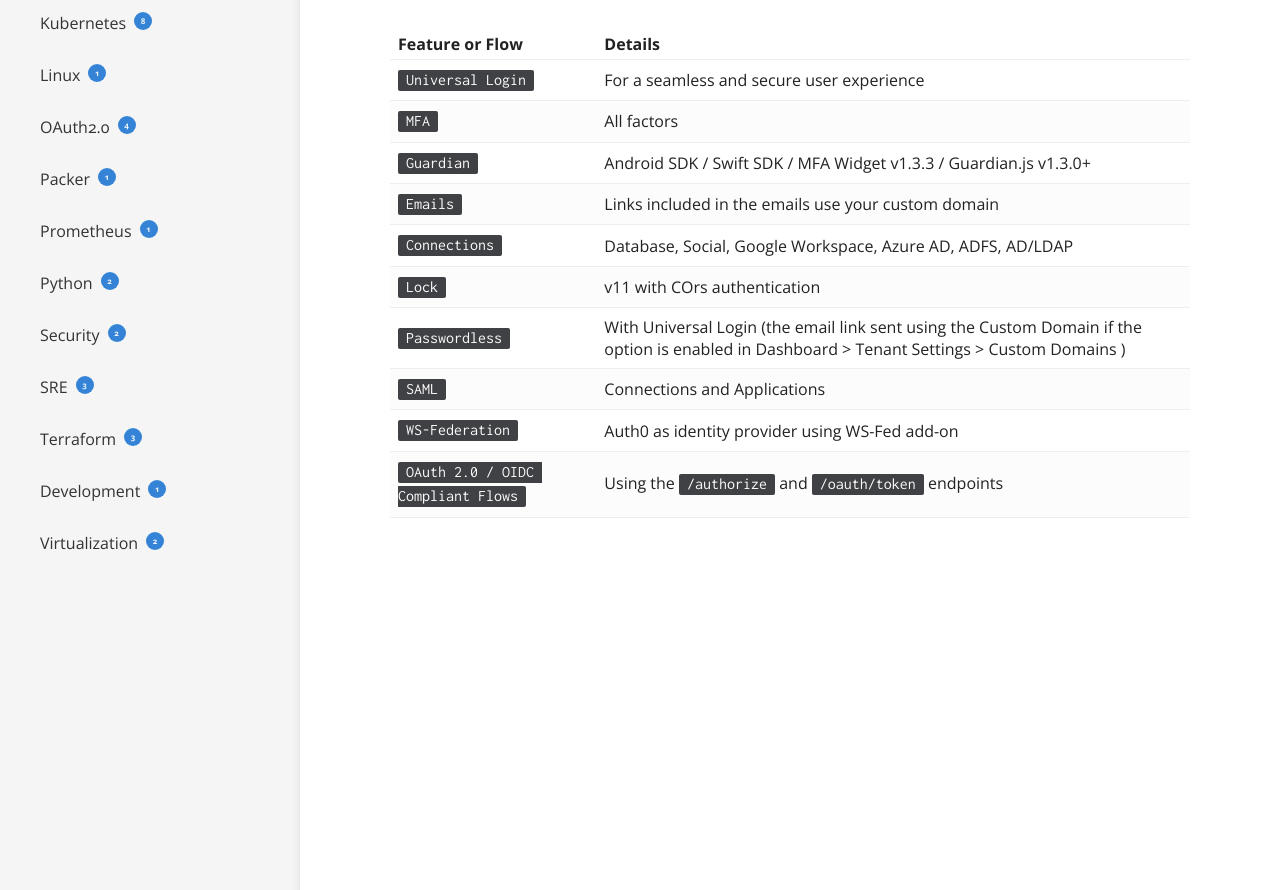
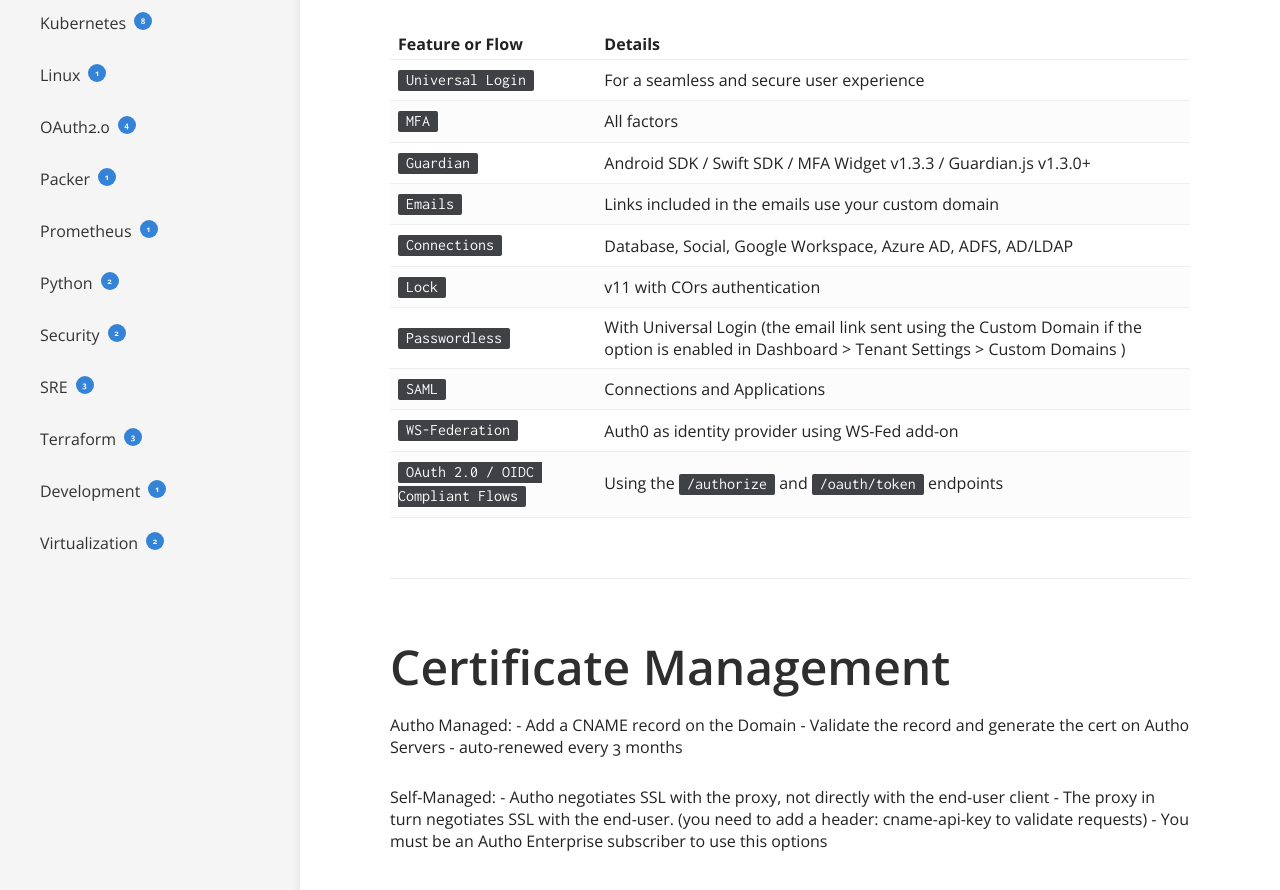
Before and after one commit to TABurrows/taburrows.github.io, a Jekyll site: the page built from _docs/Auth0/custom-domains.md, in a window 1280 px wide and 900 px high, scrolled down 1363 px. Shown: the top 890 px of the window. Built offline with Jekyll 4.4.1, drawn with Linux system fonts in a browser that asks for light colours.

Commit message:
Updated Auth0 Notes

```diff
--- a/_docs/Auth0/custom-domains.md
+++ b/_docs/Auth0/custom-domains.md
@@ -55,3 +55,18 @@ The following Auth0 authentication features support the use of Custom Domains:
 | `SAML` | Connections and  Applications |
 | `WS-Federation` | Auth0 as identity provider using WS-Fed add-on |
 | `OAuth 2.0 / OIDC Compliant Flows` | Using the `/authorize` and `/oauth/token` endpoints |
+
+
+
+### Certificate Management
+
+Auth0 Managed:
+    - Add a CNAME record on the Domain
+    - Validate the record and generate the cert on Auth0 Servers
+    - auto-renewed every 3 months
+
+Self-Managed:
+    - Auth0 negotiates SSL with the proxy, not directly with the end-user client
+    - The proxy in turn negotiates SSL with the end-user.
+        (you need to add a header: cname-api-key to validate requests)
+    - You must be an Auth0 Enterprise subscriber to use this options
```
